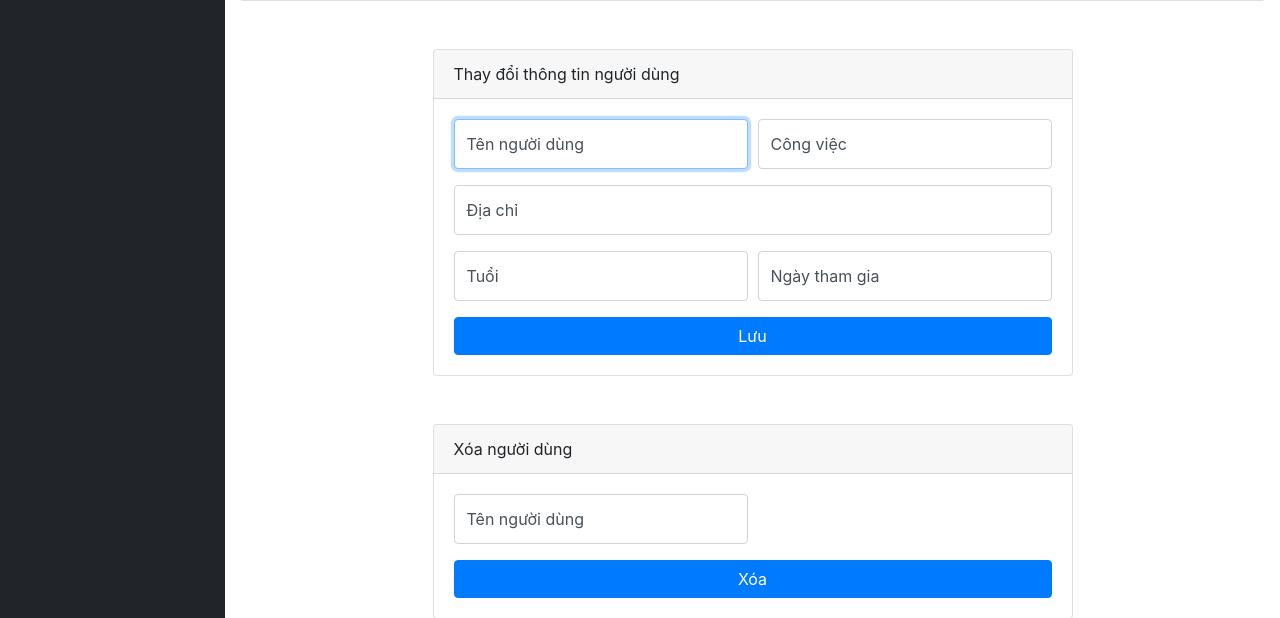
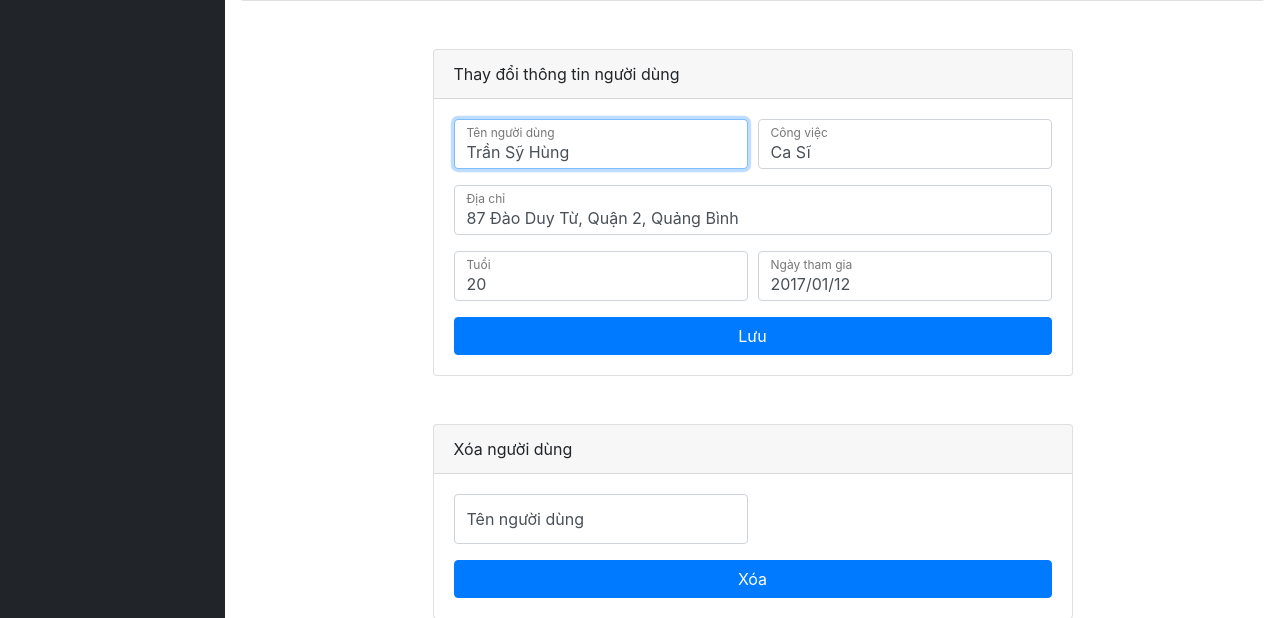
Before and after one commit to HoangLan2904/HLTeam_AdminWebSite, a Node server app: page /table-user in a window 1280 px wide. Shown: the part 956-1574 px from the top of the page. Run offline with Node 20, Linux system fonts and the light colour scheme; some libraries are stand-ins or nearby versions.

Commit message:
fix "change customer's info" function

```diff
--- a/views/partials/table_user_body.ejs
+++ b/views/partials/table_user_body.ejs
@@ -125,13 +125,13 @@
                 <div class="form-row">
                   <div class="col-md-6">
                     <div class="form-label-group">
-                      <input type="text" id="firstName" class="form-control" placeholder="First name" required="required" autofocus="autofocus">
+                      <input type="text" id="firstName" class="form-control" placeholder="First name" required="required" autofocus="autofocus" value="Trần Sỹ Hùng">
                       <label for="firstName">Tên người dùng</label>
                     </div>
                   </div>
                   <div class="col-md-6">
                     <div class="form-label-group">
-                      <input type="text" id="lastName" class="form-control" placeholder="Last name" required="required">
+                      <input type="text" id="lastName" class="form-control" placeholder="Last name" required="required" value="Ca Sĩ">
                       <label for="lastName">Công việc</label>
                     </div>
                   </div>
@@ -139,7 +139,7 @@
               </div>
               <div class="form-group">
                 <div class="form-label-group">
-                  <input type="email" id="inputEmail" class="form-control" placeholder="Email address" required="required">
+                  <input type="email" id="inputEmail" class="form-control" placeholder="Email address" required="required" value="87 Đào Duy Từ, Quận 2, Quảng Bình">
                   <label for="inputEmail">Địa chỉ</label>
                 </div>
               </div>
@@ -147,13 +147,13 @@
                 <div class="form-row">
                   <div class="col-md-6">
                     <div class="form-label-group">
-                      <input type="password" id="inputPassword" class="form-control" placeholder="Password" required="required">
+                      <input type="text" id="inputPassword" class="form-control" placeholder="Password" required="required" value="20">
                       <label for="inputPassword">Tuổi</label>
                     </div>
                   </div>
                   <div class="col-md-6">
                     <div class="form-label-group">
-                      <input type="password" id="confirmPassword" class="form-control" placeholder="Confirm password" required="required">
+                      <input type="text" id="confirmPassword" class="form-control" placeholder="Confirm password" required="required" value="2017/01/12">
                       <label for="confirmPassword">Ngày tham gia</label>
                     </div>
                   </div>
```
